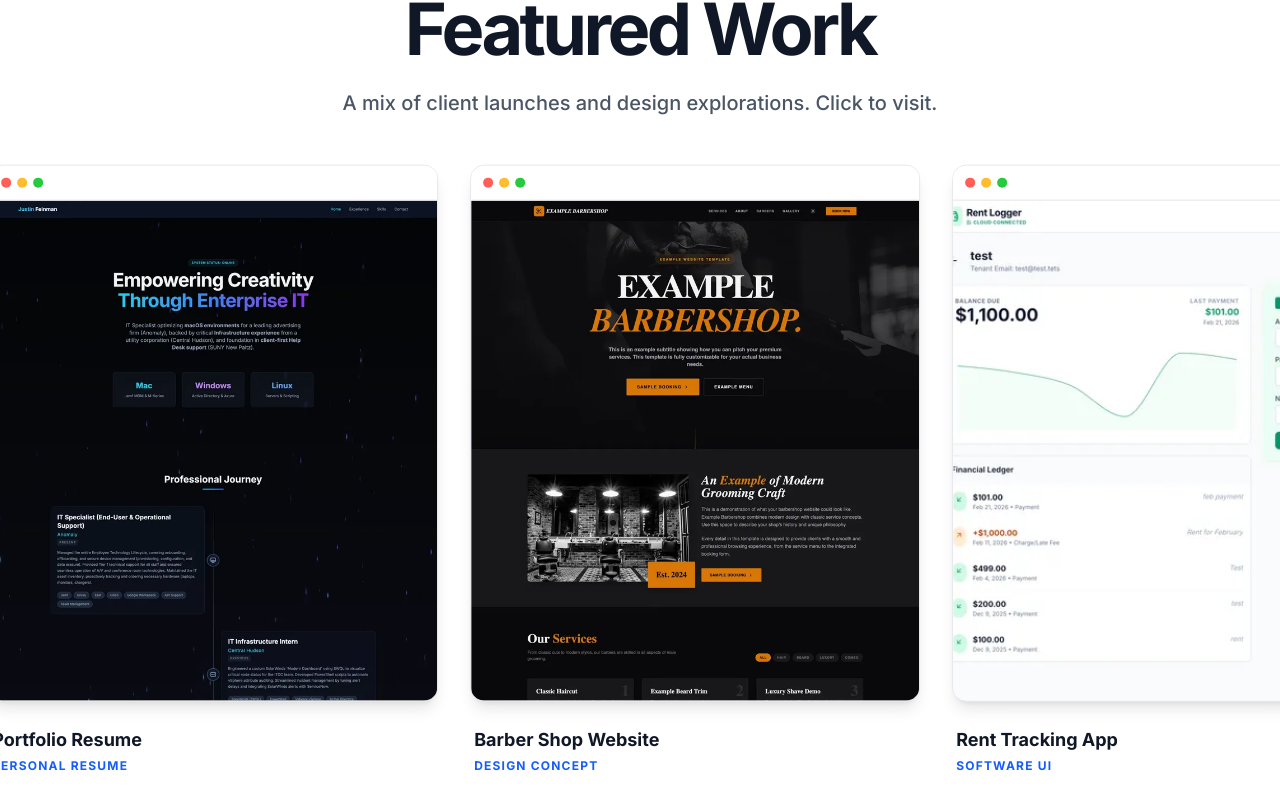
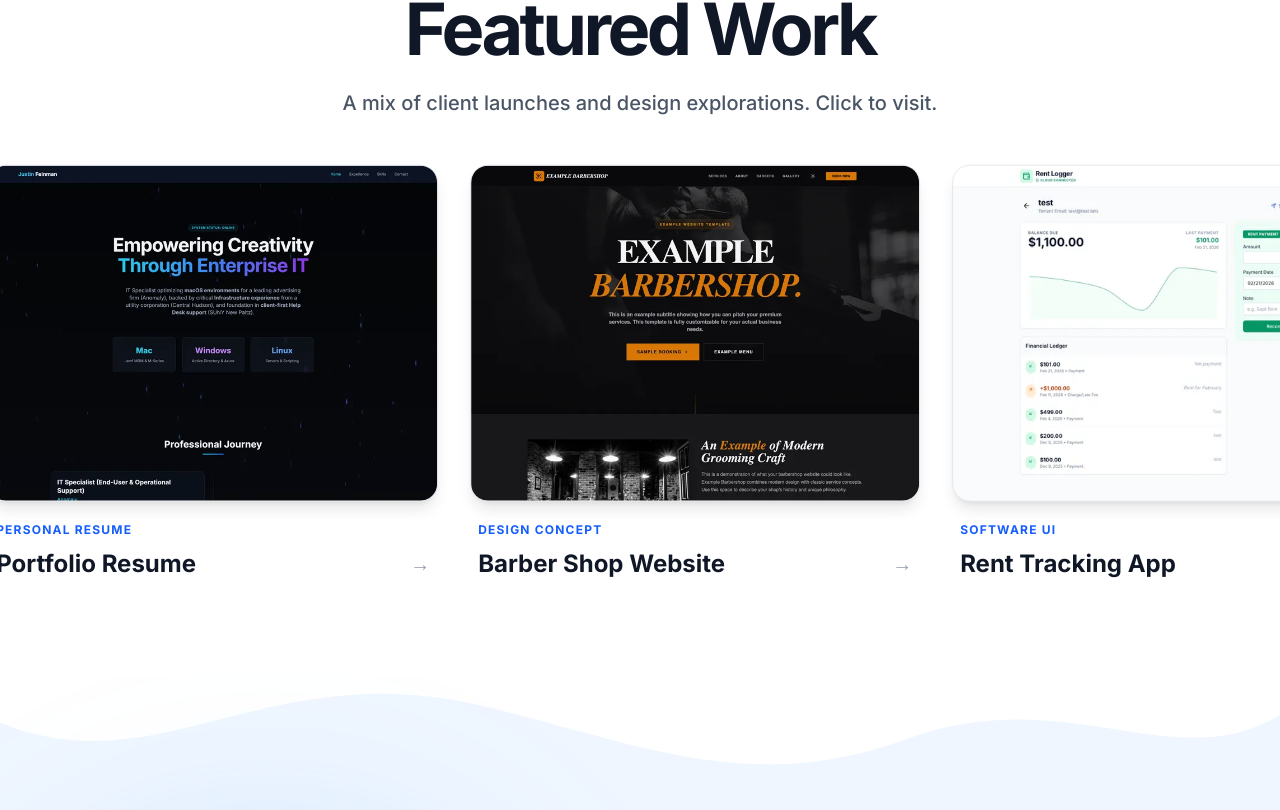
Before and after one commit to justinfei9/FeinWebsites, a React (Vite) app: page / in a window 1280 px wide. Shown: the part 1958-2768 px from the top of the page. Built offline with nearby package versions, Linux system fonts and the light colour scheme.

Commit message:
changing up portfolio

```diff
--- a/components/Portfolio.tsx
+++ b/components/Portfolio.tsx
@@ -1,5 +1,5 @@
 import React, { useRef } from 'react';
-import { motion, useInView, useScroll, useTransform } from 'framer-motion';
+import { motion, useScroll, useTransform } from 'framer-motion';
 
 const projects = [
   { id: 1, title: "Here Comes The Creations", img: "./content/herecomesthecreations.webp", tag: "Client Portfolio", url: "https://herecomesthecreations.com" },
@@ -25,16 +25,13 @@ const Portfolio = () => {
       ref={sectionRef}
       className="relative py-24 bg-white dark:bg-gray-950 overflow-hidden"
     >
-      {/* --- UPDATED BACKGROUND CURVE DIVIDER --- */}
+      {/* Background Curve Divider */}
       <div className="absolute -top-1 left-0 w-full leading-[0] z-0">
         <svg
           viewBox="0 0 1200 120"
           preserveAspectRatio="none"
           className="relative block w-[calc(100%+4px)] -ml-[2px] h-[100px] fill-gray-200 dark:fill-gray-900"
         >
-          {/* This new path uses a smoother Bézier curve (C)
-              to eliminate the straight-line feeling in the center.
-          */}
           <path d="M0,0V30c0,0,150,90,300,90s300-60,450-60,300,60,450,60V0H0Z"></path>
         </svg>
       </div>
@@ -56,7 +53,6 @@ const Portfolio = () => {
         }
       `}} />
 
-      {/* ... rest of the component (motion.div, marquee logic, etc) remains exactly the same ... */}
       <motion.div style={{ y }} className="relative z-10 w-full">
         <div className="max-w-7xl mx-auto px-6 w-full mb-12">
           <div className="flex flex-col items-center justify-center text-center">
@@ -79,28 +75,30 @@ const Portfolio = () => {
                 rel="noopener noreferrer"
                 className="portfolio-card relative w-[300px] md:w-[450px] flex-shrink-0 group cursor-pointer block"
               >
-                <div className="rounded-xl overflow-hidden shadow-lg border border-gray-200 dark:border-gray-800 bg-white dark:bg-gray-900 transition-all duration-300 group-hover:shadow-2xl">
-                  <div className="bg-white dark:bg-gray-800 border-b dark:border-gray-700 p-3 flex gap-1.5">
-                    <div className="w-2.5 h-2.5 rounded-full bg-[#ff5f56]" />
-                    <div className="w-2.5 h-2.5 rounded-full bg-[#ffbd2e]" />
-                    <div className="w-2.5 h-2.5 rounded-full bg-[#27c93f]" />
-                  </div>
-                  <div className="w-full h-125 overflow-hidden">
+                {/* Image Container */}
+                <div className="w-full aspect-[4/3] rounded-2xl overflow-hidden shadow-lg border border-gray-200 dark:border-gray-800 bg-gray-100 dark:bg-gray-900 mb-5 relative">
                   <img
                     src={project.img}
                     alt={project.title}
-                      className="w-full h-full object-top object-cover"
+                    className="w-full h-full object-cover object-top transition-transform duration-700 ease-out group-hover:scale-105"
                     loading="eager"
                   />
                 </div>
-                </div>
-                <div className="mt-6 flex flex-col gap-1 px-1 text-left">
-                  <h3 className="font-bold text-gray-900 dark:text-white text-lg group-hover:text-blue-600 transition-colors">
+
+                {/* Text Content Underneath */}
+                <div className="flex flex-col gap-1.5 px-2 text-left">
+                  <span className="text-xs font-bold uppercase tracking-widest text-blue-600 dark:text-blue-500">
+                    {project.tag}
+                  </span>
+                  <div className="flex items-center justify-between mt-1">
+                    <h3 className="font-bold text-gray-900 dark:text-white text-2xl group-hover:text-blue-600 transition-colors">
                       {project.title}
                     </h3>
-                  <span className="text-xs font-bold uppercase tracking-widest text-blue-600">
-                    {project.tag}
+                    {/* Arrow indicator */}
+                    <span className="text-gray-400 dark:text-gray-500 group-hover:text-blue-600 group-hover:translate-x-1 transition-all text-xl">
+                      &rarr;
                     </span>
+                  </div>
                 </div>
               </a>
             ))}
```
Lines whose indentation alone changed are shown as unchanged.
